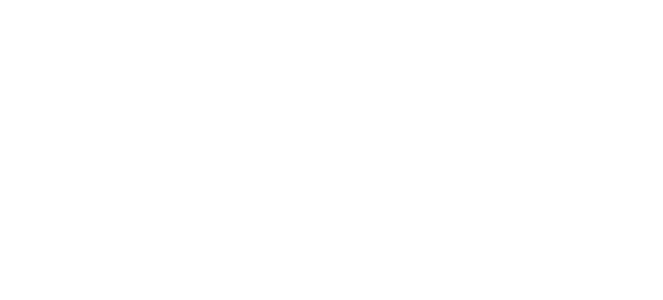
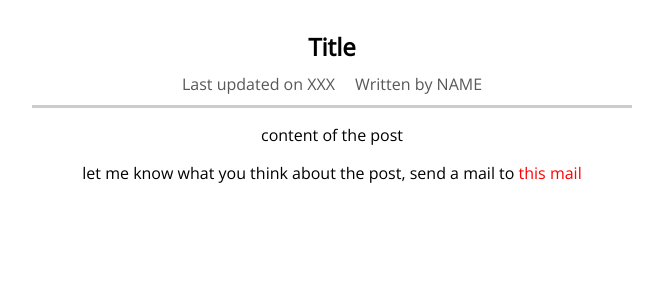
Before and after one commit to mecies/nuxt-blog, a Nuxt app: page /posts/1 in a window 1280 px wide. Before the commit this address had no page. Shown: the top 300 px of the page, without its empty margins (308-971 px from the left). Built offline with nearby package versions, Linux system fonts and the light colour scheme.

Commit message:
add pages structure

```diff
--- a/layouts/default.vue
+++ b/layouts/default.vue
@@ -6,50 +6,9 @@
 
 <style>
 html {
-  font-family: 'Source Sans Pro', -apple-system, BlinkMacSystemFont, 'Segoe UI',
-    Roboto, 'Helvetica Neue', Arial, sans-serif;
-  font-size: 16px;
-  word-spacing: 1px;
-  -ms-text-size-adjust: 100%;
-  -webkit-text-size-adjust: 100%;
-  -moz-osx-font-smoothing: grayscale;
-  -webkit-font-smoothing: antialiased;
-  box-sizing: border-box;
+  font-family: "Open Sans", sans-serif;
 }
-
-*,
-*:before,
-*:after {
-  box-sizing: border-box;
+body {
   margin: 0;
 }
-
-.button--green {
-  display: inline-block;
-  border-radius: 4px;
-  border: 1px solid #3b8070;
-  color: #3b8070;
-  text-decoration: none;
-  padding: 10px 30px;
-}
-
-.button--green:hover {
-  color: #fff;
-  background-color: #3b8070;
-}
-
-.button--grey {
-  display: inline-block;
-  border-radius: 4px;
-  border: 1px solid #35495e;
-  color: #35495e;
-  text-decoration: none;
-  padding: 10px 30px;
-  margin-left: 15px;
-}
-
-.button--grey:hover {
-  color: #fff;
-  background-color: #35495e;
-}
 </style>
--- a/nuxt.config.js
+++ b/nuxt.config.js
@@ -1,44 +1,47 @@
-
 export default {
-  mode: 'universal',
+  mode: "universal",
   /*
    ** Headers of the page
    */
   head: {
-    title: process.env.npm_package_name || '',
+    title: process.env.npm_package_name || "",
     meta: [
-      { charset: 'utf-8' },
-      { name: 'viewport', content: 'width=device-width, initial-scale=1' },
-      { hid: 'description', name: 'description', content: process.env.npm_package_description || '' }
+      { charset: "utf-8" },
+      { name: "viewport", content: "width=device-width, initial-scale=1" },
+      {
+        hid: "description",
+        name: "description",
+        content: process.env.npm_package_description || "",
+      },
     ],
     link: [
-      { rel: 'icon', type: 'image/x-icon', href: '/favicon.ico' }
-    ]
+      { rel: "icon", type: "image/x-icon", href: "/favicon.ico" },
+      {
+        rel: "stylesheet",
+        href: "https://fonts.googleapis.com/css?family=Open+Sans&display=swap",
+      },
+    ],
   },
   /*
    ** Customize the progress-bar color
    */
-  loading: { color: '#fff' },
+  loading: { color: "#fff" },
   /*
    ** Global CSS
    */
-  css: [
-  ],
+  css: [],
   /*
    ** Plugins to load before mounting the App
    */
-  plugins: [
-  ],
+  plugins: [],
   /*
    ** Nuxt.js dev-modules
    */
-  buildModules: [
-  ],
+  buildModules: [],
   /*
    ** Nuxt.js modules
    */
-  modules: [
-  ],
+  modules: [],
   /*
    ** Build configuration
    */
@@ -46,7 +49,6 @@ export default {
     /*
      ** You can extend webpack config here
      */
-    extend (config, ctx) {
-    }
-  }
-}
+    extend(config, ctx) {},
+  },
+};
--- /dev/null
+++ b/pages/about/index.vue
@@ -0,0 +1,22 @@
+<template>
+  <div class="about-page">
+    <h1>About us page lorem torem kooorem!</h1>
+    <p>Lorem ipsum dolor sit amet.</p>
+    <p>Lorem ipsum dolor sit amet.</p>
+    <p>Lorem ipsum dolor sit amet.</p>
+    <p>Lorem ipsum dolor sit amet.</p>
+    <p>Lorem ipsum dolor sit amet.</p>
+    <p>Lorem ipsum dolor sit amet.</p>
+  </div>
+</template>
+
+<script>
+export default {};
+</script>
+
+<style scoped>
+.about-page {
+  text-align: center;
+  padding: 30px;
+}
+</style>
--- a/pages/index.vue
+++ b/pages/index.vue
@@ -1,41 +1,15 @@
 <template>
-  <div class="container">
-    <div>
-      <logo />
-      <h1 class="title">
-        mecies-blog
-      </h1>
-      <h2 class="subtitle">
-        Nuxt Maxymilian Schwarzmuller udemy course final project
-      </h2>
-      <div class="links">
-        <a
-          href="https://nuxtjs.org/"
-          target="_blank"
-          class="button--green"
-        >
-          Documentation
-        </a>
-        <a
-          href="https://github.com/nuxt/nuxt.js"
-          target="_blank"
-          class="button--grey"
-        >
-          GitHub
-        </a>
-      </div>
-    </div>
-  </div>
+  <div class="container"></div>
 </template>
 
 <script>
-import Logo from '~/components/Logo.vue'
+import Logo from "~/components/Logo.vue";
 
 export default {
   components: {
-    Logo
-  }
-}
+    Logo,
+  },
+};
 </script>
 
 <style>
@@ -49,8 +23,8 @@ export default {
 }
 
 .title {
-  font-family: 'Quicksand', 'Source Sans Pro', -apple-system, BlinkMacSystemFont,
-    'Segoe UI', Roboto, 'Helvetica Neue', Arial, sans-serif;
+  font-family: "Quicksand", "Source Sans Pro", -apple-system, BlinkMacSystemFont,
+    "Segoe UI", Roboto, "Helvetica Neue", Arial, sans-serif;
   display: block;
   font-weight: 300;
   font-size: 100px;
--- /dev/null
+++ b/pages/posts/_id/index.vue
@@ -0,0 +1,76 @@
+<template>
+  <div class="single-post-page">
+    <section class="post">
+      <h1 class="post-title">Title</h1>
+      <div class="post-details">
+        <div class="post-detail">Last updated on XXX</div>
+        <div class="post-detail">Written by NAME</div>
+      </div>
+      <p class="post-content">content of the post</p>
+    </section>
+    <section class="post-feedback">
+      <p>
+        let me know what you think about the post, send a mail to
+        <a href="mailto:dummymail@dummy.com">this mail</a>
+      </p>
+    </section>
+  </div>
+</template>
+
+<script>
+export default {};
+</script>
+
+<style scoped>
+.single-post-page {
+  padding: 30px;
+  text-align: center;
+  box-sizing: border-box;
+}
+
+.post {
+  width: 100%;
+}
+
+@media (min-width: 768px) {
+  .post {
+    width: 600px;
+    margin: auto;
+  }
+}
+
+.post-title {
+  margin: 0;
+}
+
+.post-details {
+  padding: 10px;
+  box-sizing: border-box;
+  border-bottom: 3px solid #ccc;
+  display: flex;
+  justify-content: center;
+  align-items: center;
+  flex-direction: column;
+}
+
+@media (min-width: 768px) {
+  .post-details {
+    flex-direction: row;
+  }
+}
+
+.post-detail {
+  color: rgb(88, 88, 88);
+  margin: 0 10px;
+}
+
+.post-feedback a {
+  color: red;
+  text-decoration: none;
+}
+
+.post-feedback a:hover,
+.post-feedback a:active {
+  color: salmon;
+}
+</style>
--- /dev/null
+++ b/pages/posts/index.vue
@@ -0,0 +1,19 @@
+<template>
+  <div class="posts-page">
+    <ul>
+      <li>elo</li>
+    </ul>
+  </div>
+</template>
+
+<script>
+export default {};
+</script>
+
+<style scoped>
+.posts-page {
+  display: flex;
+  justify-content: center;
+  align-items: center;
+}
+</style>
```
Lines whose indentation alone changed are shown as unchanged.
